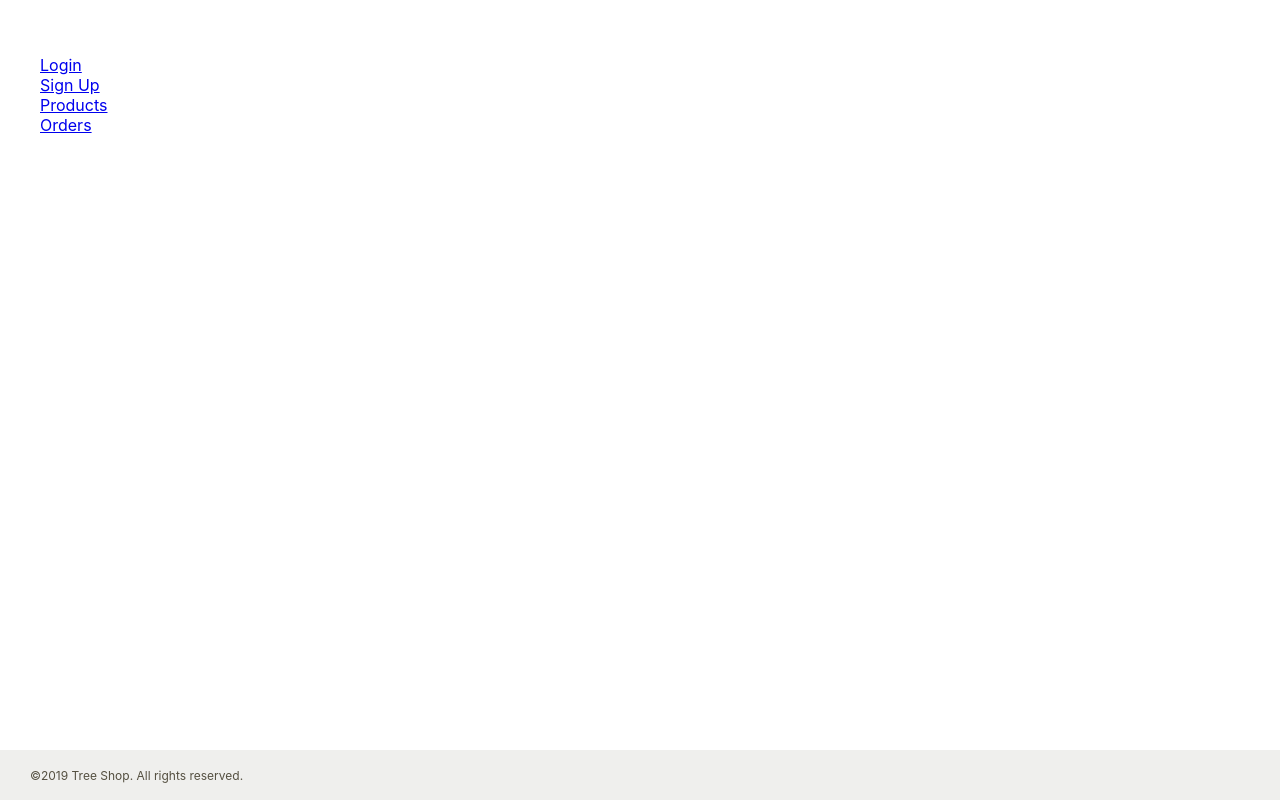
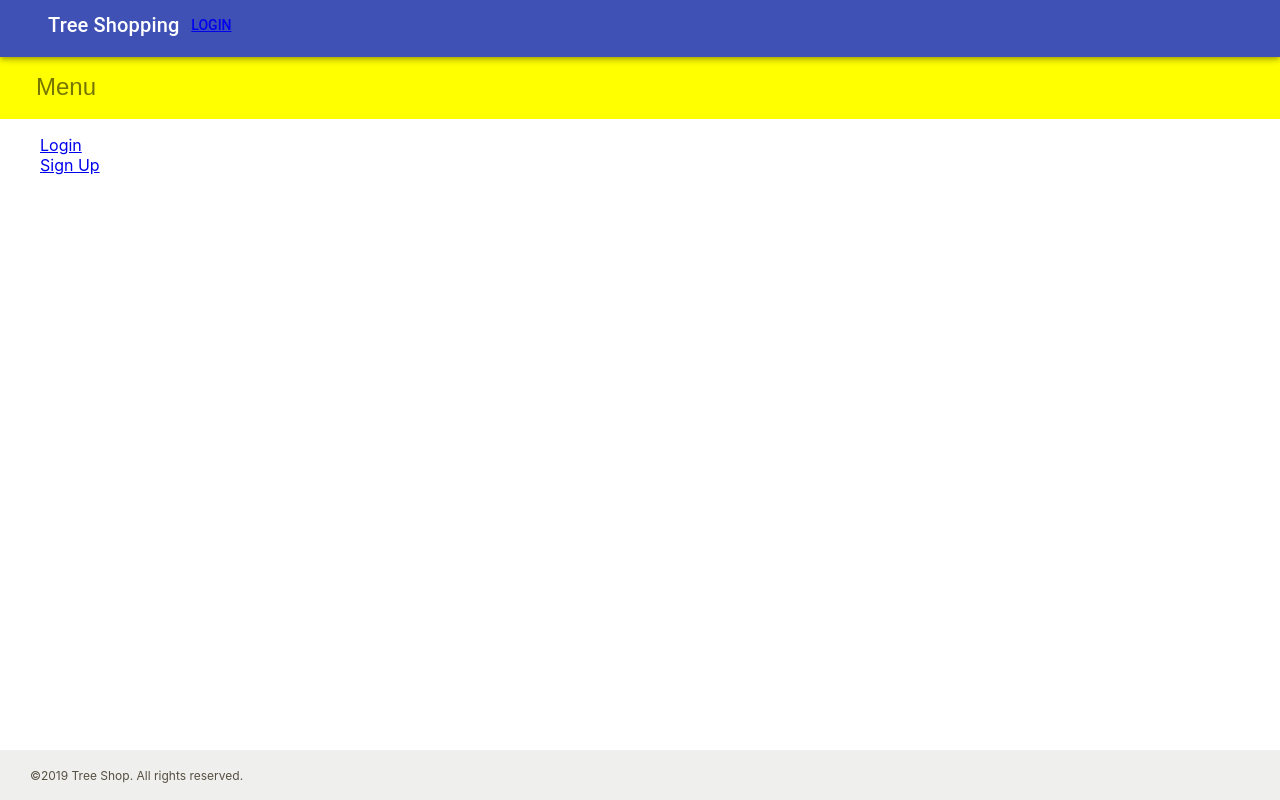
Before and after one commit to prisar/treeshop-frontend, a React (Create React App) app: page / in a window 1280 px wide. Built offline with nearby package versions, Linux system fonts and the light colour scheme.

Commit message:
add header, menu subheader at home page

```diff
--- a/package.json
+++ b/package.json
@@ -4,6 +4,7 @@
   "private": true,
   "dependencies": {
     "@material-ui/core": "^3.9.3",
+    "axios": "^0.18.0",
     "node-sass": "^4.11.0",
     "react": "^16.8.6",
     "react-dom": "^16.8.6",
--- a/src/components/MainHeader/index.js
+++ b/src/components/MainHeader/index.js
@@ -1,84 +1,43 @@
-import React, { Component } from 'react';
-import { NavLink } from 'react-router-dom';
-import PropTypes from 'prop-types';
-import './styles.scss';
+import React, { Component } from "react";
+import { NavLink } from "react-router-dom";
+import PropTypes from "prop-types";
+import "./styles.scss";
 
+import AppBar from "@material-ui/core/AppBar";
+import Toolbar from "@material-ui/core/Toolbar";
+import Typography from "@material-ui/core/Typography";
+import Button from "@material-ui/core/Button";
+import IconButton from "@material-ui/core/IconButton";
+// import MenuIcon from "@material-ui/icons/Menu";
 
 class Masterhead extends Component {
   constructor(props) {
     super(props);
-    this.showSearchPopup = this.showSearchPopup.bind(this);
-    this.hideSearchPopup = this.hideSearchPopup.bind(this);
-
-    this.state = {
-      isSearchFocused: false
-    };
-  }
-
-  //show searchpop
-  showSearchPopup() {
-    this.setState({ 'isSearchFocused': true });
-
-    document.addEventListener('click', this.handleOutsideClickHandler(this));
-  }
-
-  //hides searchpop
-  hideSearchPopup() {
-    this.setState({ 'isSearchFocused': false });
-    document.querySelector('.search-modal').removeEventListener('click', this.handleOutsideClick);
-  }
-
-  // handleOutsideClick
-  handleOutsideClickHandler(nodeEl) {
-    return function (e) {
-      // ignore clicks on the component itself
-      if (e.toElement.classList.contains('search-input') || document.querySelector('.search-modal').contains(e.target)) {
-        return;
-      }
-
-      nodeEl.hideSearchPopup();
-    }
   }
 
   render() {
     const { type, formType } = { ...this.props };
 
     return (
-      <header className='header'>
-        {
-          type !== 'Admin' &&
-          (
-            <div className='search-boxs'>
-              <div className='inputs'>
-                <a href='javascript:;' className='icons btn-search'></a>
-                <input type='search' placeholder={`Search${type === 'CustomerProducts' ? ' SellerProducts' : ''}`} />
-              </div>
-            </div>
-          )
-        }
-
-        {
-          <div className='right-area'>
-            <div className='notification-boxs'>
-              <a href='javascript:;' className='icons btn-ring'><i></i></a>
-            </div>
-            <div className='user-boxs'>
-              <div className='rights'>
-                {
-
-                  <div>
-                    <a href='javascript:;' className='user-name'>First Customer</a>
-                    <span className='txt'>Customer</span>
-                  </div>
-
-                }
-              </div>
-            </div>
-            <div className='login-out'>
+      <header className="header">
+        <AppBar position="static">
+          <Toolbar>
+            <IconButton
+              // className={classes.menuButton}
+              color="inherit"
+              aria-label="Menu"
+            >
+              {/* <MenuIcon /> */}
+            </IconButton>
+            <Typography variant="h6" color="inherit" >
+              Tree Shopping
+            </Typography>
+            <Button color="inherit"><NavLink className='icons btn-logout' to='/login'>Login</NavLink></Button>
+          </Toolbar>
+        </AppBar>
+        {/* <div className='login-out'>
               <NavLink className='icons btn-logout' to='/'></NavLink>
-            </div>
-          </div>
-
+            </div> */}
         }
       </header>
     );
@@ -87,8 +46,6 @@ class Masterhead extends Component {
 
 Masterhead.propTypes = {
   attr: PropTypes.object
-}
-
-
+};
 
 export default Masterhead;
--- a/src/components/ProductCard/index.js
+++ b/src/components/ProductCard/index.js
@@ -1,21 +1,25 @@
-import Avatar from '@material-ui/core/Avatar';
+import Avatar from "@material-ui/core/Avatar";
 import Button from "@material-ui/core/Button";
 import Card from "@material-ui/core/Card";
 import CardActions from "@material-ui/core/CardActions";
 import CardContent from "@material-ui/core/CardContent";
-import CardHeader from '@material-ui/core/CardHeader';
-import CardMedia from '@material-ui/core/CardMedia';
-import IconButton from '@material-ui/core/IconButton';
+import CardHeader from "@material-ui/core/CardHeader";
+import CardMedia from "@material-ui/core/CardMedia";
+import IconButton from "@material-ui/core/IconButton";
 import Typography from "@material-ui/core/Typography";
 import React, { Component } from "react";
 
 const cardStyle = {
-    width: '100%',
+  width: "100%"
 };
 
 const imageStyle = {
-    paddingTop: '18%',
-    backgroundSize: 'contain'
+  paddingTop: "18%",
+  backgroundSize: "contain"
+};
+
+const priceStyle = {
+  fontSize: "30px"
 };
 
 export default class ProductCard extends Component {
@@ -28,8 +32,28 @@ export default class ProductCard extends Component {
       <div>
         <Card style={cardStyle}>
           <CardHeader
+            action={
+              <IconButton>
+                <svg
+                  xmlns="http://www.w3.org/2000/svg"
+                  class="_2oLiqr"
+                  width="16"
+                  height="16"
+                  viewBox="0 0 20 16"
+                >
+                  <path
+                    d="M8.695 16.682C4.06 12.382 1 9.536 1 6.065 1 3.219 3.178 1 5.95 1c1.566 0 3.069.746 4.05 1.915C10.981 1.745 12.484 1 14.05 1 16.822 1 19 3.22 19 6.065c0 3.471-3.06 6.316-7.695 10.617L10 17.897l-1.305-1.215z"
+                    fill="#2874F0"
+                    class="_35Y7Yo"
+                    stroke="#FFF"
+                    fill-rule="evenodd"
+                    opacity=".9"
+                  />
+                </svg>
+              </IconButton>
+            }
             title={this.props.card.product_name}
-        //   subheader={this.props.card.product_description}
+            //   subheader={this.props.card.product_price}
           />
           <CardMedia
             image={
@@ -40,15 +64,17 @@ export default class ProductCard extends Component {
             style={imageStyle}
           />
           <CardContent>
-            <Typography
-              color="textSecondary"
-              gutterBottom
-            >
+            <Typography color="textSecondary" gutterBottom>
               {this.props.card.product_description}
+            </Typography>
+            <Typography color="textSecondary" gutterBottom style={priceStyle}>
+              ₹ {this.props.card.product_price}
             </Typography>
           </CardContent>
           <CardActions>
-            {/* <Button variant="contained" color="primary" size="small">Add to Cart</Button> */}
+            <Button variant="contained" color="primary" size="small">
+              Add to Wishlist
+            </Button>
           </CardActions>
         </Card>
       </div>
--- /dev/null
+++ b/src/components/SubHeader/index.js
@@ -0,0 +1,85 @@
+import React, { Component } from "react";
+import { NavLink } from "react-router-dom";
+import MenuItem from "@material-ui/core/MenuItem";
+import MenuList from "@material-ui/core/MenuList";
+
+import "./styles.scss";
+import { Paper, Toolbar, Menu, Button, IconButton } from "@material-ui/core";
+
+const menuStyle = {
+  width: "100%"
+};
+
+const toolbarStyle = {
+  backgroundColor: "yellow"
+};
+
+export default class SubHeader extends Component {
+  constructor(props) {
+    super(props);
+    this.state = {
+      anchorEl: null
+    };
+    this.handleClick = this.handleClick.bind(this);
+    this.handleClose = this.handleClose.bind(this);
+  }
+
+  handleClick = event => {
+    this.setState({ anchorEl: event.currentTarget });
+  };
+
+  handleClose = () => {
+    this.setState({ anchorEl: null });
+  };
+
+  render() {
+    const { anchorEl } = this.state;
+    const open = Boolean(anchorEl);
+
+    return (
+      <div>
+        <div className="menul">
+          <Toolbar style={toolbarStyle}>
+            <IconButton
+              aria-label="More"
+              aria-owns={open ? "long-menu" : undefined}
+              aria-haspopup="true"
+              onClick={this.handleClick}
+            >
+              Menu
+            </IconButton>
+            <Menu
+              id="long-menu"
+              anchorEl={anchorEl}
+              open={open}
+              onClose={this.handleClose}
+              PaperProps={{
+                style: {
+                  width: 200
+                }
+              }}
+            >
+              <MenuList>
+                <MenuItem>
+                  <NavLink to="/products">Products</NavLink>
+                </MenuItem>
+                <MenuItem>
+                  <NavLink to="/orders">Orders</NavLink>
+                </MenuItem>
+              </MenuList>
+            </Menu>
+          </Toolbar>
+
+          <ul>
+            <li>
+              <NavLink to="/login">Login</NavLink>
+            </li>
+            <li>
+              <NavLink to="/signup">Sign Up</NavLink>
+            </li>
+          </ul>
+        </div>
+      </div>
+    );
+  }
+}
--- /dev/null
+++ b/src/components/SubHeader/styles.scss
@@ -0,0 +1,7 @@
+.menul {
+    margin-top: 55px;
+}
+
+.menul ul {
+    list-style-type: none;
+}
--- a/src/containers/Index/index.js
+++ b/src/containers/Index/index.js
@@ -1,13 +1,9 @@
 import React, { Component } from 'react';
-import { NavLink } from 'react-router-dom';
 import MainFooter from '../../components/MainFooter';
 import MainHeader from '../../components/MainHeader';
 
 import './styles.scss';
-
-const initialstate = {
-  authenticated: false,
-};
+import SubHeader from '../../components/SubHeader';
 
 class Index extends Component {
   constructor(props) {
@@ -18,16 +14,8 @@ class Index extends Component {
 
     return (
       <div>
-        {/* <MainHeader type='customer'/> */}
-        <div className="menul">
-          <ul>
-            <li><NavLink to='/login'>Login</NavLink></li>
-            <li><NavLink to='/signup'>Sign Up</NavLink></li>
-            <li><NavLink to='/products'>Products</NavLink></li>
-            <li><NavLink to='/orders'>Orders</NavLink></li>
-          </ul>
-        </div>
-
+        <MainHeader />
+        <SubHeader />
         <MainFooter />
       </div>
 
```
Also changed, not shown: src/components/ForgotPasswordForm/index.js (added, +11 -0 lines), src/components/ProductDetails/index.js (added, +11 -0 lines), 1 other file (tests, documents, lock files or other folders). Lines whose indentation alone changed are shown as unchanged.
